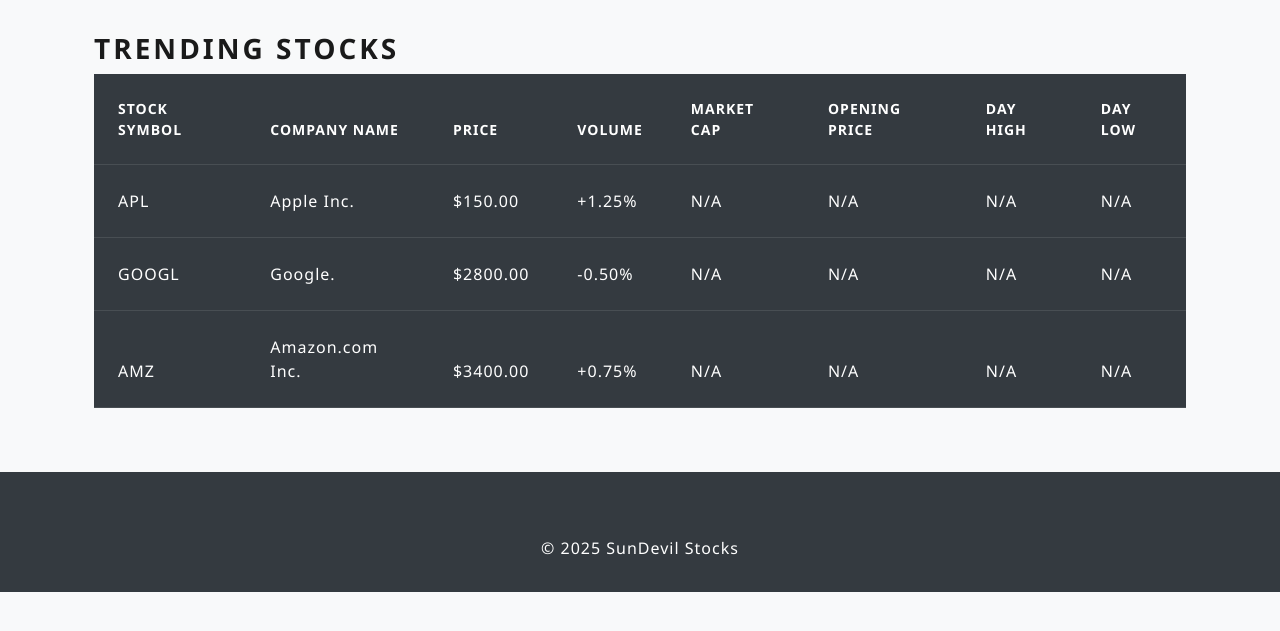
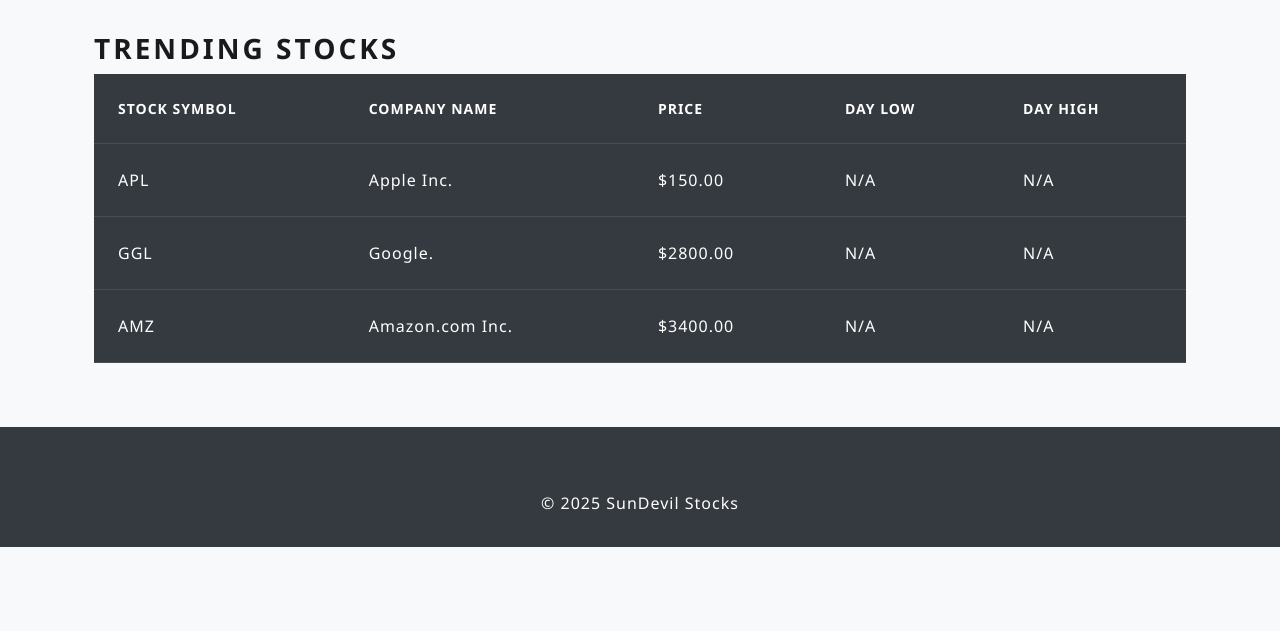
Before and after one commit to ekrosenberg/Final_Stocks, a Flask app: page /user_home in a window 1280 px wide. Shown: the part 94-725 px from the top of the page. Run offline with Flask 3, Linux system fonts and the light colour scheme; the visitor is signed in with stand-in values (Sample User, id 1); some libraries are stand-ins or nearby versions.

Commit message:
Quick HTML fix

```diff
--- a/templates/user_home.html
+++ b/templates/user_home.html
@@ -21,29 +21,20 @@
                         <th>Stock Symbol</th>
                         <th>Company Name</th>
                         <th>Price</th>
-                        <th>Volume</th>
-                        <th>Market Cap</th>
-                        <th>Opening Price</th>
+                        <th>Day Low</th>
                         <th>Day High</th>
-                        <th>Day Low</th>
                     </tr>
                     <tr>
                         <td>APL</td>
                         <td>Apple Inc.</td>
                         <td>$150.00</td>
-                        <td>+1.25%</td>
-                        <td>N/A</td>
-                        <td>N/A</td>
                         <td>N/A</td>
                         <td>N/A</td>
                     </tr>
                     <tr>
-                        <td>GOOGL</td>
+                        <td>GGL</td>
                         <td>Google.</td>
                         <td>$2800.00</td>
-                        <td>-0.50%</td>
-                        <td>N/A</td>
-                        <td>N/A</td>
                         <td>N/A</td>
                         <td>N/A</td>
                     </tr>
@@ -51,9 +42,6 @@
                         <td>AMZ</td>
                         <td>Amazon.com Inc.</td>
                         <td>$3400.00</td>
-                        <td>+0.75%</td>
-                        <td>N/A</td>
-                        <td>N/A</td>
                         <td>N/A</td>
                         <td>N/A</td>
                     </tr>
@@ -61,14 +49,11 @@
                 <tbody>
                     {% for stock in stocks %}
                     <tr>
-                        <td>{{ stock.symbol }}</td>
-                        <td>{{ stock.company_name }}</td>
-                        <td>${{ stock.current_price }}</td>
-                        <td>{{ stock.volume }}</td>
-                        <td>${{ stock.market_cap }}</td>
-                        <td>${{ stock.opening_price }}</td>
-                        <td>${{ stock.day_high }}</td>
-                        <td>${{ stock.day_low }}</td>
+                        <td>{{ stocks.ticker_symbol }}</td>
+                        <td>{{ stocks.name }}</td>
+                        <td>${{ portfolio.current_price }}</td>
+                        <td>${{ stocks.day_low }}</td>
+                        <td>${{ stocks.day_high }}</td>
                     </tr>
                     {% endfor %}
                 </tbody>
```
